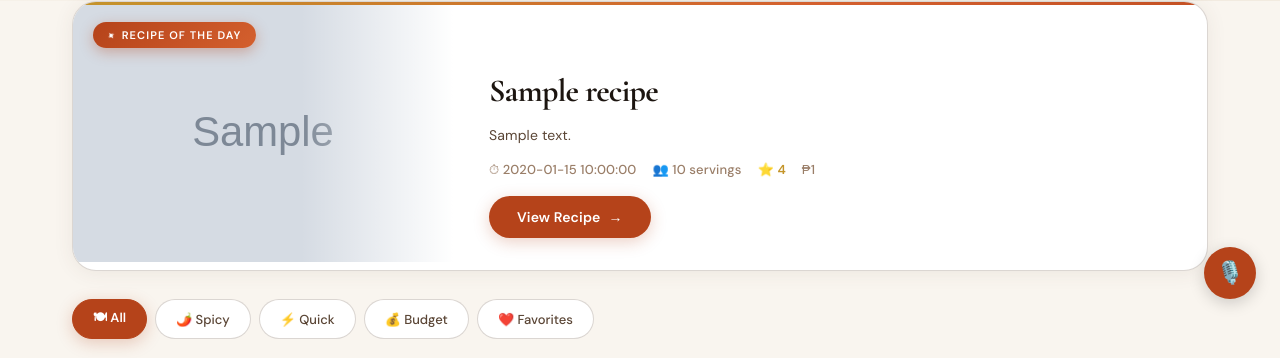
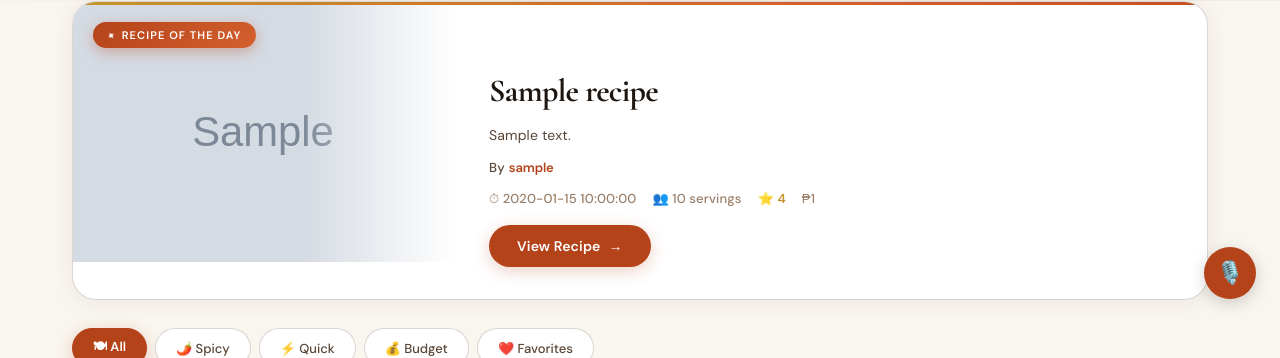
Before and after one commit to Alenlen1/CookingINA, a Flask app: page / in a window 1280 px wide. Shown: the part 413-771 px from the top of the page. Run offline with Flask 3, Linux system fonts and the light colour scheme; grey boxes marked "Sample" are stand-in pictures; a database or web service that is not in the repository returns one stand-in record (values such as "Sample title"); data that the repository does not hold is empty; some libraries are stand-ins or nearby versions.

Commit message:
add publishe in recipe of the day

```diff
--- a/static/css/style_additions.css
+++ b/static/css/style_additions.css
@@ -611,6 +611,25 @@ body.dark .react-btn.active.dislike-btn {
 .rotd-cta:hover .rotd-cta-arrow {
   transform: translateX(4px);
 }
+.rotd-publisher {
+  font-size: 13px;
+  color: var(--text3);
+  display: flex;
+  align-items: center;
+  gap: 4px;
+  margin-top: -2px;
+}
+
+.rotd-pub-label {
+  color: var(--text2);
+  font-weight: 500;
+}
+
+.rotd-pub-name {
+  color: var(--accent);
+  font-weight: 600;
+  letter-spacing: -0.01em;
+}
 
 /* Responsive */
 @media (max-width: 768px) {
--- a/templates/index.html
+++ b/templates/index.html
@@ -178,6 +178,10 @@
             {% if recipe_of_day.description %}
             <p class="rotd-desc">{{ recipe_of_day.description }}</p>
             {% endif %}
+            <div class="rotd-publisher">
+              <span class="rotd-pub-label">By</span>
+              <span class="rotd-pub-name">{{ recipe_of_day.username or 'Unknown' }}</span>
+            </div>
             <div class="rotd-stats">
               <span class="rotd-stat">⏱ {{ recipe_of_day.cook_time }}</span>
               <span class="rotd-stat">👥 {{ recipe_of_day.servings }} servings</span>
```
